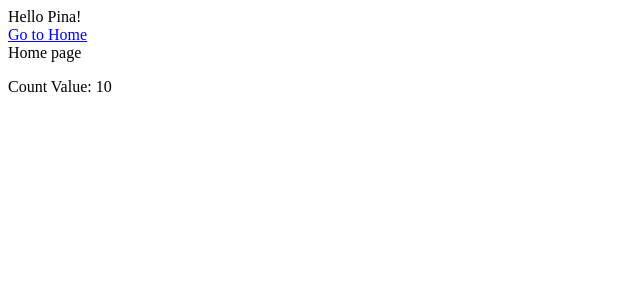
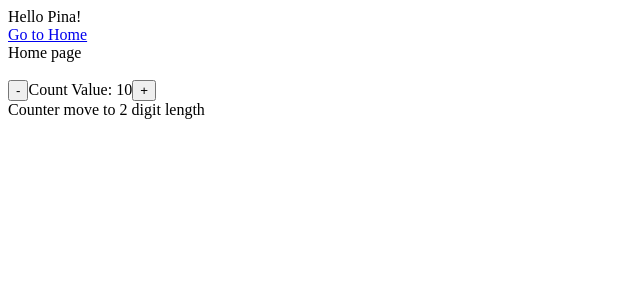
Before and after one commit to dimores28/-pinia-course, a Vue app: page / in a window 1280 px wide. Shown: the top 300 px of the page, without its empty margins (0-640 px from the left). Built offline with nearby package versions, Linux system fonts and the light colour scheme.

Commit message:
need for getters

```diff
--- a/src/components/Counter.vue
+++ b/src/components/Counter.vue
@@ -1,10 +1,27 @@
 <template>
   <div>
-    <p>Count Value: {{ store.count }}</p>
+    <br />
+    <button @click="decrement">-</button>
+    <span>Count Value: {{ store.count }}</span>
+    <button @click="increment">+</button>
+    <br />
+    Counter move to {{ store.countDigitLength }} digit length
   </div>
 </template>
 
 <script setup>
 import { useCounterStore } from "@/stores/counter";
+// import { computed } from "vue";
 const store = useCounterStore();
+
+function increment() {
+  store.count++;
+}
+
+function decrement() {
+  store.count--;
+}
+
+// const countDigitLength = computed(() => store.count.toString().length);
+// const countDigitLength = store.count.toString().length;
 </script>
--- a/src/stores/auth.js
+++ b/src/stores/auth.js
@@ -3,5 +3,9 @@ import { defineStore } from "pinia";
 export const useAuthStore = defineStore("auth", {
     state: () => ({
         isAuthenticated: false,
+        user:{
+            name: "Sarthak",
+            email: "arthak@bitfumes.com"
+        }
     })
 });
--- a/src/stores/counter.js
+++ b/src/stores/counter.js
@@ -3,5 +3,8 @@ import {defineStore} from "pinia"
 export const useCounterStore = defineStore("counter", {
     state: () => ({
         count: 10
-    })
+    }),
+    getters: {
+        countDigitLength: (state) => state.count.toString().length,
+    }
 })
```
